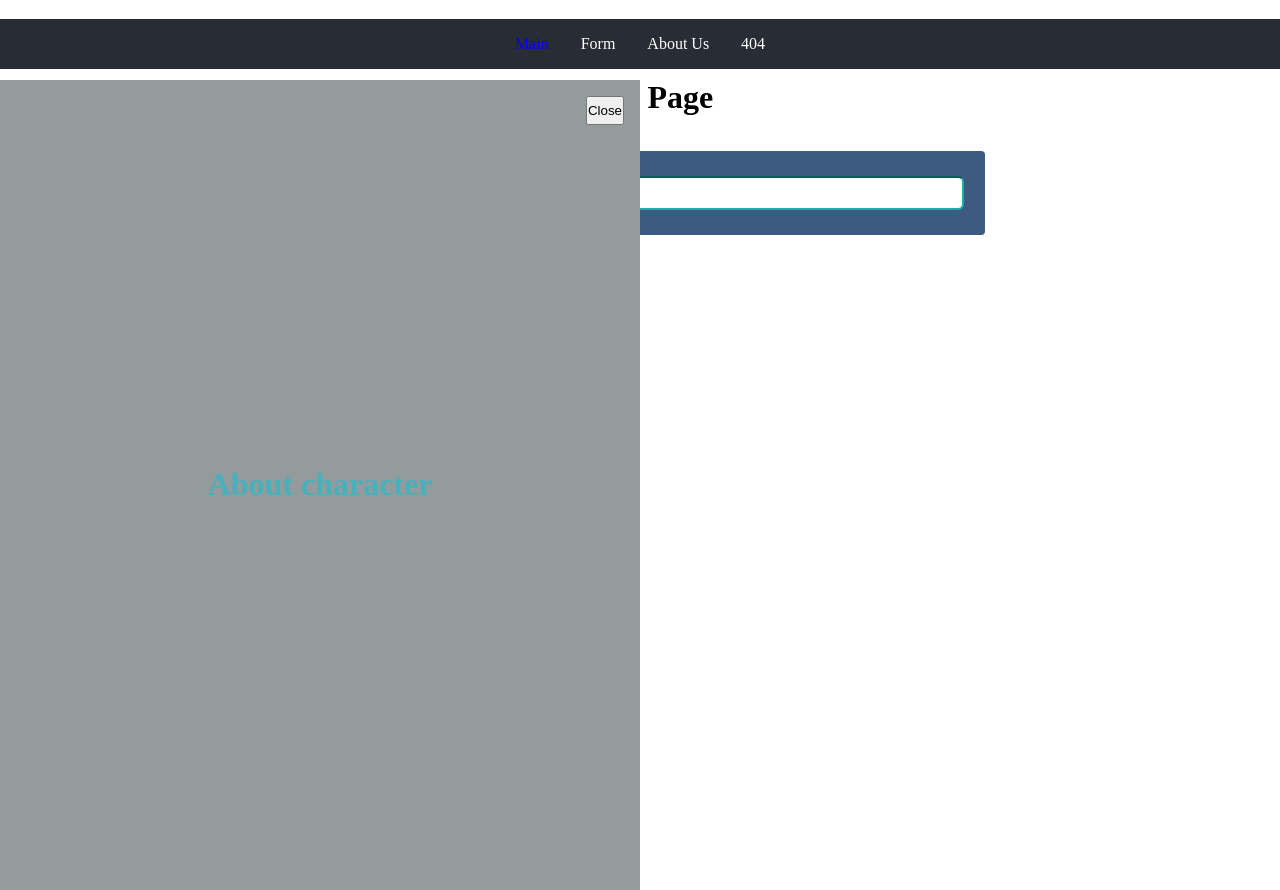
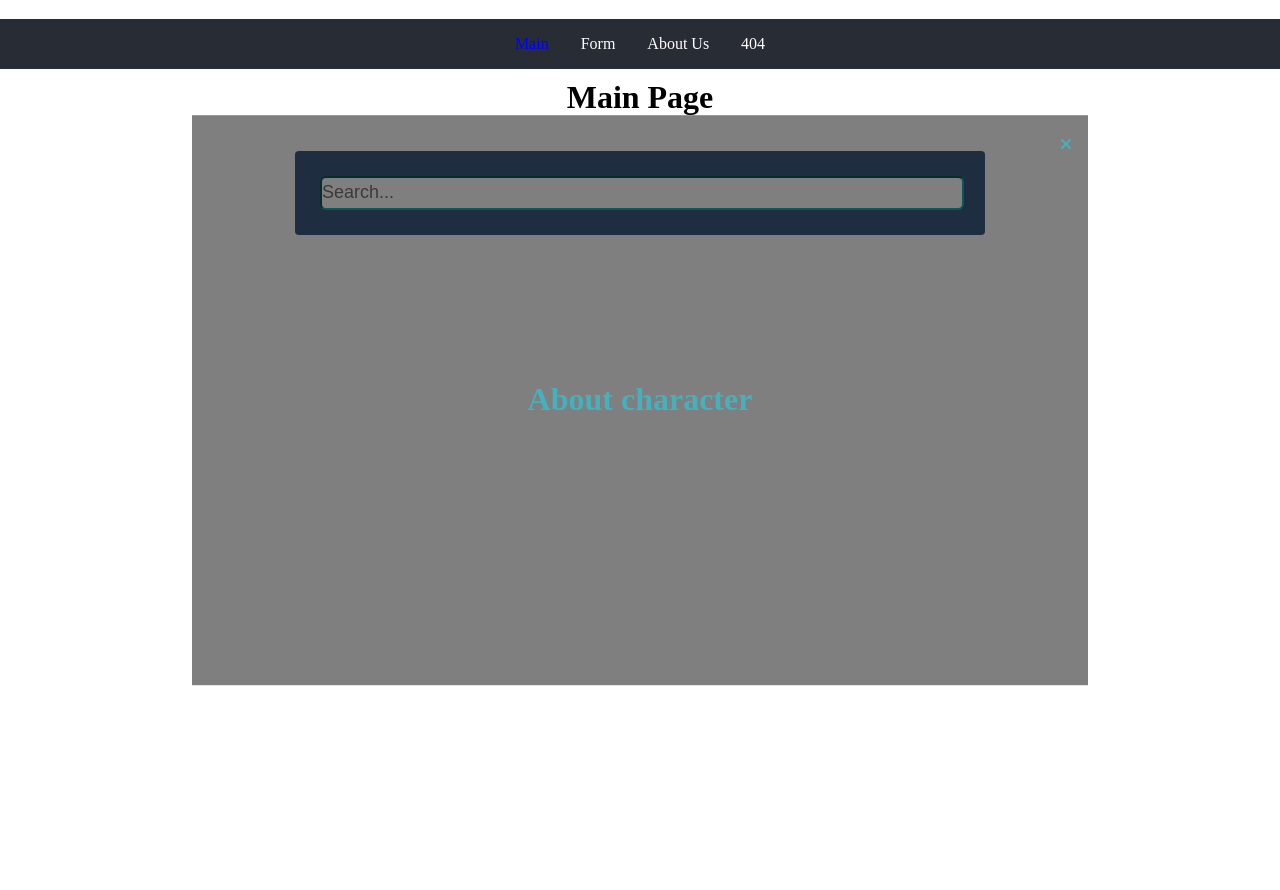
Before and after one commit to DilbarAkkaya/rsschool-react-tasks, a React (Create React App) app in the folder components/: page / in a window 1280 px wide. After the commit the page ends 800 px from the top, so only its background shows below. Built offline with nearby package versions, Linux system fonts and the light colour scheme; a web font is replaced by a local one.

Commit message:
feat: add icon close, change styles

```diff
--- a/components/package.json
+++ b/components/package.json
@@ -3,7 +3,9 @@
   "version": "0.1.0",
   "private": true,
   "dependencies": {
-    "@expo/vector-icons": "^12.0.5",
+    "@fortawesome/fontawesome-svg-core": "^6.1.1",
+    "@fortawesome/free-solid-svg-icons": "^6.1.1",
+    "@fortawesome/react-fontawesome": "^0.1.18",
     "@testing-library/jest-dom": "^5.16.2",
     "@testing-library/react": "^12.1.4",
     "@testing-library/user-event": "^13.5.0",
@@ -49,6 +51,7 @@
     ]
   },
   "devDependencies": {
+    "@babel/preset-react": "^7.16.7",
     "@typescript-eslint/eslint-plugin": "^5.16.0",
     "@typescript-eslint/parser": "^5.16.0",
     "eslint": "^8.11.0",
--- a/components/src/component/Modal/Modal.css
+++ b/components/src/component/Modal/Modal.css
@@ -1,14 +1,15 @@
 :root {
   --main-text-color: #47b0bd;
-  --modal-back-color: #949b9c;
+  --modal-back-color: rgba(0, 0, 0, 0.5);
 }
 
 .modal {
   position: absolute;
-  top: 10%;
-  margin: 0 auto;
-  width: 50%;
-  height: 100vh;
+  left: 50%;
+  top: 50%;
+  transform: translate(-50%, -50%);
+  width: 70%;
+  height: 70%;
   display: flex;
   align-items: center;
   justify-content: center;
--- a/components/src/component/Modal/Modal.tsx
+++ b/components/src/component/Modal/Modal.tsx
@@ -1,5 +1,10 @@
+
 import React from 'react';
+import { FontAwesomeIcon } from "@fortawesome/react-fontawesome";
+import { faXmark } from '@fortawesome/free-solid-svg-icons';
 import './Modal.css';
+
+
 
 class Modal extends React.Component {
   state={
@@ -9,9 +14,7 @@ class Modal extends React.Component {
   render() {
     return (
       <div className="modal">
-        <button className="modal__close-button">
-          Close
-        </button>
+       <FontAwesomeIcon icon={faXmark} className="modal__close-button"/>
         {this.props.children}
       </div>
     )
```
Also changed, not shown: 1 other file (tests, documents, lock files or other folders).
